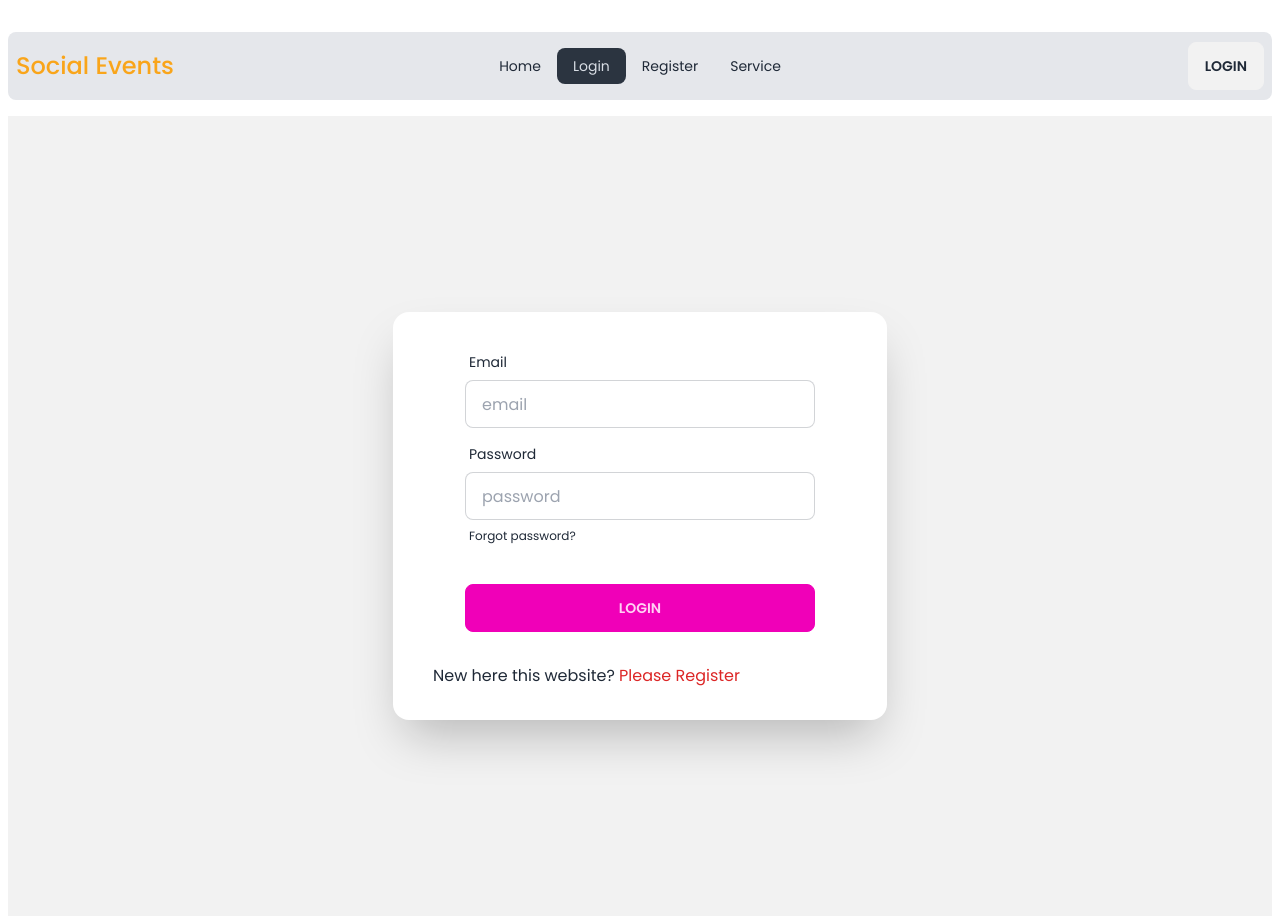
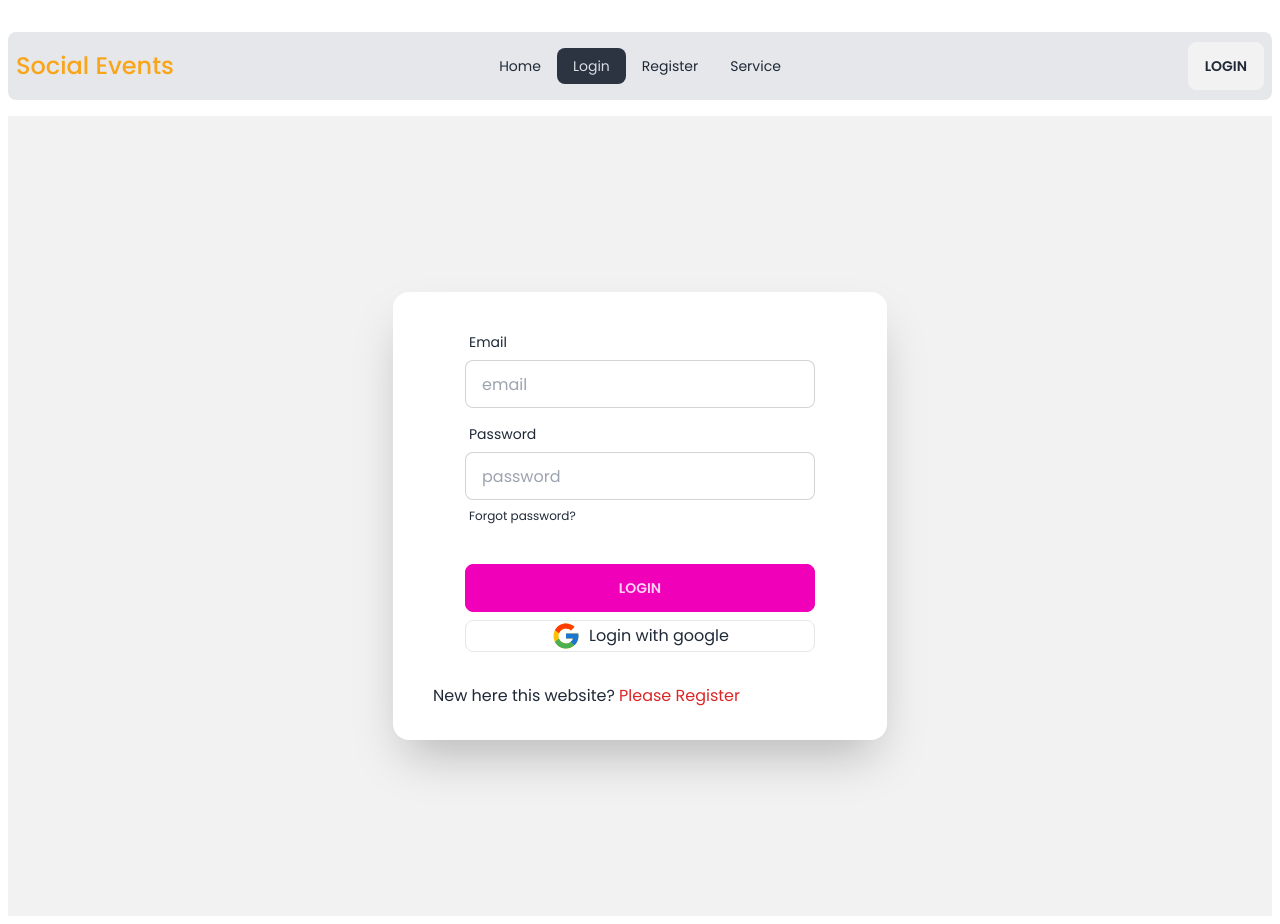
Before and after one commit to zahurul-islam803/event-management, a React (Vite) app: page /login in a window 1280 px wide. Built offline with nearby package versions, Linux system fonts and the light colour scheme; no server answers.

Commit message:
implement login section

```diff
--- a/src/Components/Header/Navbar.jsx
+++ b/src/Components/Header/Navbar.jsx
@@ -1,8 +1,19 @@
 import { useContext } from "react";
 import { Link, NavLink } from "react-router-dom";
 import { AuthContext } from "../../Provider/AuthProvider";
+import toast, { Toaster } from "react-hot-toast";
 const Navbar = () => {
-  const {user} = useContext(AuthContext);
+  const {user, logOut} = useContext(AuthContext);
+
+ const handleToLogOut = () => {
+   logOut()
+   .then(() =>{
+    toast.success('Log Out successfully');
+   })
+   .catch((err) =>{
+    toast.error(err.message);
+   })
+ };
   const navLinks = (
     <>
       <li>
@@ -89,7 +100,7 @@ const Navbar = () => {
               </div>
             </label>
             <p>{user.displayName}</p>
-            <button className="btn btn-ghost">LogOut</button>
+            <button onClick={handleToLogOut} className="btn btn-ghost">LogOut</button>
           </>
         ) : (
           <Link to={`/login`} className="btn">
@@ -97,6 +108,7 @@ const Navbar = () => {
           </Link>
         )}
       </div>
+      <Toaster></Toaster>
     </div>
   );
 };
--- a/src/Pages/Login/Login.jsx
+++ b/src/Pages/Login/Login.jsx
@@ -1,11 +1,64 @@
-import { Link } from "react-router-dom";
+import { useContext } from "react";
+import { Link, useNavigate } from "react-router-dom";
+import { AuthContext } from "../../Provider/AuthProvider";
+import toast, { Toaster } from "react-hot-toast";
+import Swal from "sweetalert2";
+import { FcGoogle } from "react-icons/fc";
 
 const Login = () => {
+  const { signIn, googleLogin } = useContext(AuthContext);
+  const navigate = useNavigate();
+  const handleToSignIn = (e) =>{
+    e.preventDefault();
+    const email = e.target.email.value;
+    const password = e.target.password.value;
+
+
+
+    // sign in
+    signIn(email, password)
+    .then(()=>{
+      Swal.fire({
+        position: "top-end",
+        icon: "success",
+        title: "SignIn successfully",
+        showConfirmButton: false,
+        timer: 1500,
+      });
+      navigate('/')
+    })
+    .catch(() =>{
+      toast.error("email or password does not match");
+    })
+    e.target.reset()
+  }
+  const handleGoogleLogin = () =>{
+    googleLogin()
+    .then(()=>{
+       Swal.fire({
+         position: "top-end",
+         icon: "success",
+         title: "SignIn successfully",
+         showConfirmButton: false,
+         timer: 1500,
+       });
+       navigate("/");
+    })
+    .catch((err)=>{
+      Swal.fire({
+        position: "top-end",
+        icon: "error",
+        title: err.message,
+        showConfirmButton: false,
+        timer: 1500,
+      });
+    })
+  }
   return (
     <div className="hero min-h-screen bg-base-200">
       <div className="hero-content flex-col">
         <div className="card flex-shrink-0 px-[40px] pb-8 shadow-2xl bg-base-100">
-          <form className="card-body">
+          <form onSubmit={handleToSignIn} className="card-body">
             <div className="form-control">
               <label className="label">
                 <span className="label-text">Email</span>
@@ -36,7 +89,15 @@ const Login = () => {
               </label>
             </div>
             <div className="form-control mt-6">
-              <button className="btn btn-secondary">Login</button>
+              <button type="submit" className="btn btn-secondary">
+                Login
+              </button>
+            </div>
+            <div onClick={handleGoogleLogin} className="flex justify-center items-center gap-2 border rounded-lg">
+                <FcGoogle className="text-3xl cursor-pointer"></FcGoogle>
+              <button>
+                Login with google
+              </button>
             </div>
           </form>
           <p>
@@ -46,6 +107,7 @@ const Login = () => {
             </Link>
           </p>
         </div>
+        <Toaster></Toaster>
       </div>
     </div>
   );
--- a/src/Pages/Register/Register.jsx
+++ b/src/Pages/Register/Register.jsx
@@ -37,10 +37,10 @@ const Register = () => {
         navigate("/");
       });
     })
-    e.target.reset()
     .catch(err =>{
       toast.error(err.message);
     })
+    e.target.reset()
   }
   return (
     <div className="hero min-h-screen bg-base-200">
--- a/src/Provider/AuthProvider.jsx
+++ b/src/Provider/AuthProvider.jsx
@@ -1,17 +1,23 @@
 import PropTypes from "prop-types";
-import { getAuth, createUserWithEmailAndPassword, updateProfile, onAuthStateChanged } from "firebase/auth";
+import { getAuth, createUserWithEmailAndPassword, updateProfile, onAuthStateChanged, signOut, signInWithEmailAndPassword, GoogleAuthProvider, signInWithPopup } from "firebase/auth";
 import app from "../../src/FirebaseConfig/Firebase.config";
 import { createContext, useEffect, useState } from "react";
 export const AuthContext = createContext(null);
 const auth = getAuth(app);
+const googleProvider = new GoogleAuthProvider()
 
 const AuthProvider = ({ children }) => {
 const [user, setUser] = useState(null);
 const [loading, setLoading] = useState(true);
-
+// user create
 const createUser = (email, password) =>{
   setLoading(true);
   return createUserWithEmailAndPassword(auth, email, password);
+}
+// google login
+const googleLogin = () =>{
+  setLoading(true);
+  return signInWithPopup(auth, googleProvider);
 }
 // update profile
 const handleUpdateProfile = (name, img) => {
@@ -20,9 +26,21 @@ const handleUpdateProfile = (name, img) => {
   })
 }
 
+
+// log out
+const logOut = () =>{
+  return signOut(auth);
+}
+// Sign In
+const signIn = (email, password) => {
+  setLoading(true)
+  return signInWithEmailAndPassword(auth, email, password);
+}
+
 useEffect(()=>{
   const unSubscribe = onAuthStateChanged(auth, currentUser =>{
     setUser(currentUser);
+    setLoading(false);
   })
   return () =>{
     unSubscribe();
@@ -35,6 +53,9 @@ useEffect(()=>{
     loading,
     createUser,
     handleUpdateProfile,
+    logOut,
+    signIn,
+    googleLogin,
   };
   return (
     <AuthContext.Provider value={authInfo}>{children}</AuthContext.Provider>
```
